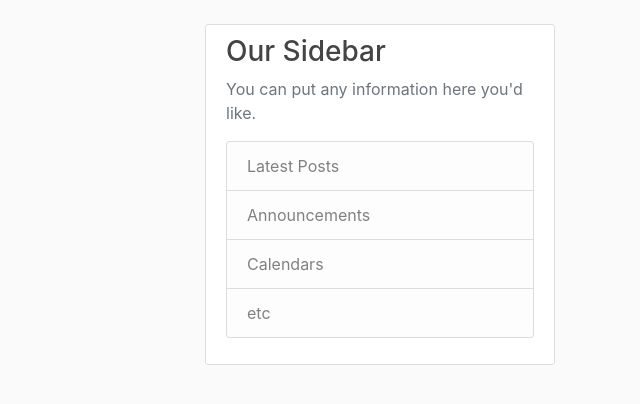
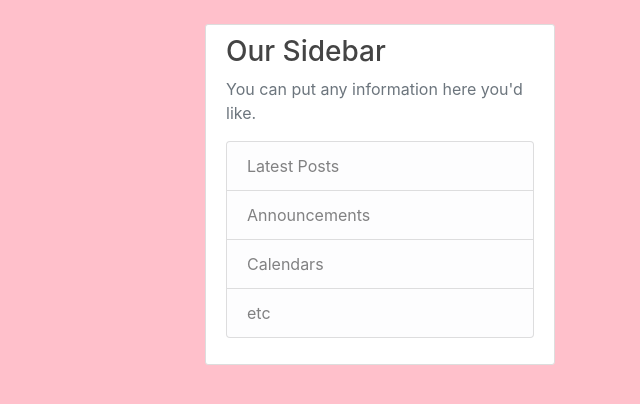
Before and after one commit to david-connaughton/mytestdjangonov, a Django app: page / in a window 1280 px wide. Shown: the part 56-460 px from the top of the page, without its empty margins (640-1280 px from the left). Run offline with Django 3.2, Linux system fonts and the light colour scheme; data that the repository does not hold is empty; some libraries are stand-ins or nearby versions.

Commit message:
Change to CSS

```diff
--- a/blog/static/blog/main.css
+++ b/blog/static/blog/main.css
@@ -87,3 +87,7 @@ a.article-title:hover {
 .account-heading {
     font-size: 2.5rem;
 }
+
+body {
+    background-color: pink;
+}
```
